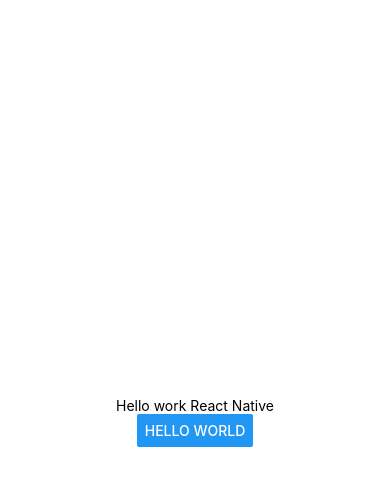
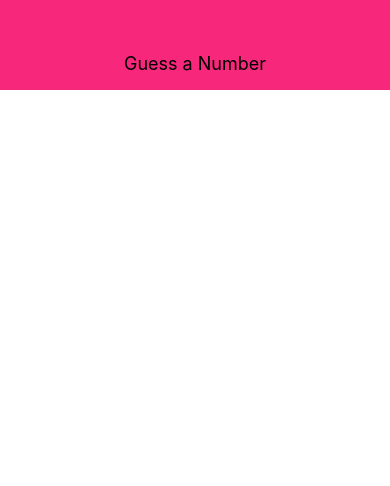
Before and after one commit to chattavat-v/rn-first-app, a React Native app: screen / in a window 390 px wide. Shown: the top 486 px of the page. Built offline with nearby package versions, Linux system fonts and the light colour scheme.

Commit message:
build header component and import into app

```diff
--- a/App.js
+++ b/App.js
@@ -1,22 +1,17 @@
 import React, { useState } from 'react';
-import { StyleSheet, Text, View, Button } from 'react-native';
+import { StyleSheet, View } from 'react-native';
+import Header from './components/Header';
 
 export default function App() {
-  const [outputText, setOutputText] = useState("Hello work React Native");
-
   return (
-    <View style={styles.container}>
-      <Text>{outputText}</Text>
-      <Button title="Hello world" onPress={() => setOutputText('Hello word CHANGE')} />
+    <View style={styles.screen}>
+      <Header title="Guess a Number"/>
     </View>
   );
 }
 
 const styles = StyleSheet.create({
-  container: {
-    flex: 1,
-    backgroundColor: '#fff',
-    alignItems: 'center',
-    justifyContent: 'center',
-  },
+  screen: {
+    flex: 1
+  }
 });
--- /dev/null
+++ b/components/Header.js
@@ -0,0 +1,27 @@
+import React from "react";
+import { View, Text, StyleSheet } from "react-native";
+
+const Header = ({ title }) => {
+  return (
+    <View style={styles.header}>
+      <Text style={styles.headerTitle}>{title}</Text>
+    </View>
+  );
+};
+
+const styles = StyleSheet.create({
+  header: {
+    width: "100%",
+    height: 90,
+    paddingTop: 36,
+    backgroundColor: "#f7287b",
+    alignItems: "center",
+    justifyContent: "center"
+  },
+  headerTitle: {
+    color: "black",
+    fontSize: 18
+  }
+});
+
+export default Header;
```
